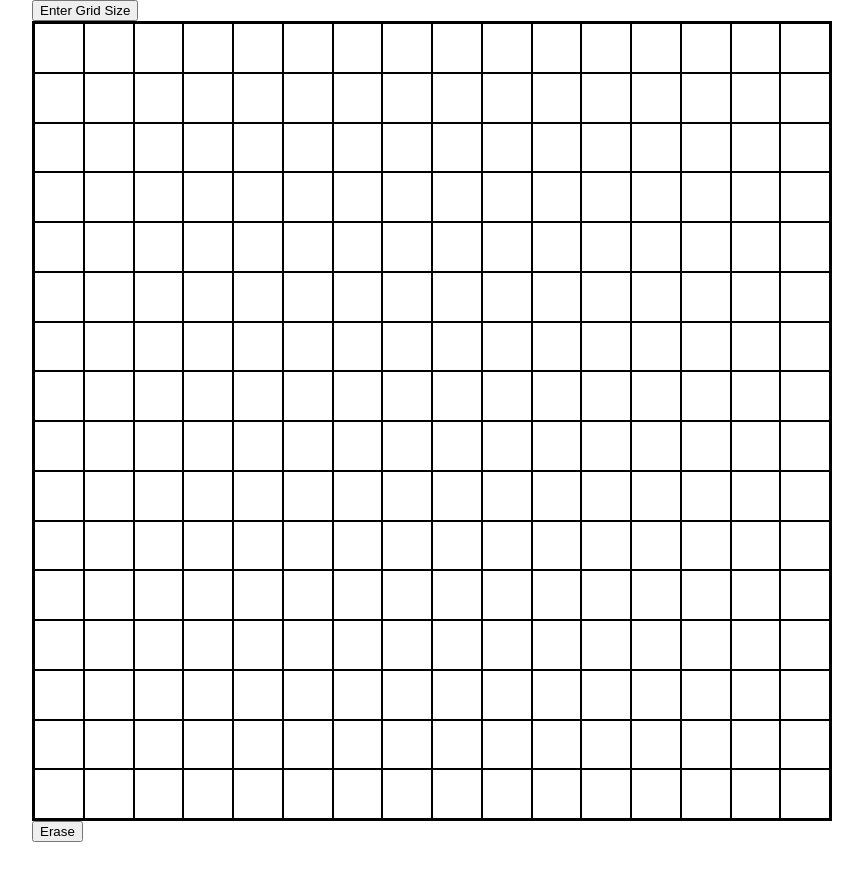
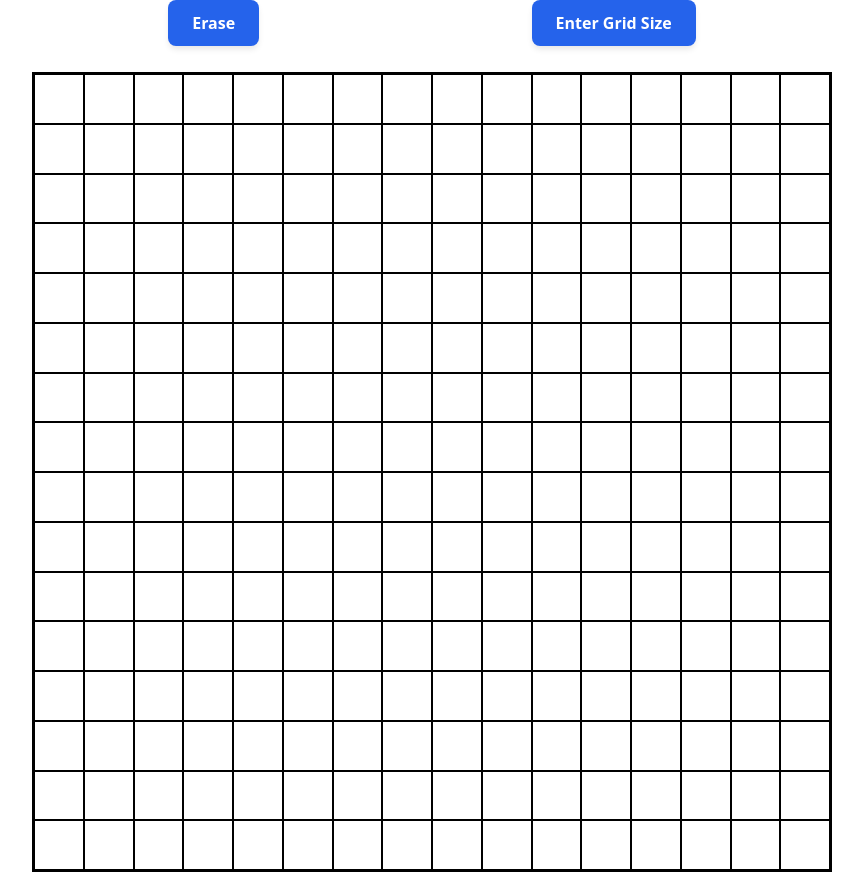
Before and after one commit to gennalucci/etch-a-sketch, a plain HTML site: page index.html in a window 1280 px wide. Shown: the whole page, without its empty margins (208-1071 px from the left). Before the commit the page ends 842 px from the top, so only its background shows below. Drawn offline with Linux system fonts and the light colour scheme.

Commit message:
Added styling to buttons

```diff
--- a/index.html
+++ b/index.html
@@ -8,10 +8,13 @@
 </head>
 <body>
   <div id="container">
-    <button id="size-btn">Enter Grid Size</button>
-	  <div id="grid-container"></div>
-    <button id="erase-btn">Erase</button>
+    <div id="btn-container">
+      <button class= "btn" id="erase-btn">Erase</button>
+      <button class= "btn" id="size-btn">Enter Grid Size</button>
+    </div>
+    <div id="grid-container"></div>
   </div>
+
   <script src="script.js"></script>
 </body>
 </html>
--- a/style.css
+++ b/style.css
@@ -14,11 +14,58 @@ body {
   margin: 0;               /* Removes the browser's default 8px outer margin */
 }
 
+#btn-container {
+	display: flex;
+	justify-content: space-around;
+}
+
+.btn {
+  background-color: #2563eb; /* Modern blue */
+  color: #ffffff;
+  font-family: system-ui, -apple-system, sans-serif;
+  font-size: 16px;
+  font-weight: 600;
+  padding: 12px 24px;
+  border: none;
+  border-radius: 8px;
+  cursor: pointer;
+  box-shadow: 0 4px 6px -1px rgba(0, 0, 0, 0.1);
+  transition: background-color 0.2s ease, transform 0.1s ease, box-shadow 0.2s ease;
+}
+
+/* Hover effect */
+.btn:hover {
+  background-color: #1d4ed8; /* Slightly darker blue */
+  box-shadow: 0 6px 10px -1px rgba(0, 0, 0, 0.15);
+  transform: translateY(-1px);
+}
+
+/* Click (active) effect */
+.btn:active {
+  transform: translateY(0);
+  box-shadow: 0 2px 4px -1px rgba(0, 0, 0, 0.1);
+}
+
+/* Keyboard accessibility focus ring */
+.btn:focus-visible {
+  outline: 3px solid #93c5fd;
+  outline-offset: 2px;
+}
+
+#container {
+	display: flex;
+	flex-direction: column;
+	justify-content: space-between;
+	width: 800px;
+	height: 872px;
+
+}
+
 #grid-container {
 	padding: 0;
   display: flex;
 	flex-wrap: wrap;
-	align-content: center;    /* Packs all 16 rows together into a block without any spacing between lines */
+	align-content: center;    /* Packs all 16 rows together into a block in center without any spacing between lines */
   width: 800px;
   height: 800px;
   border: 2px solid black;
```
